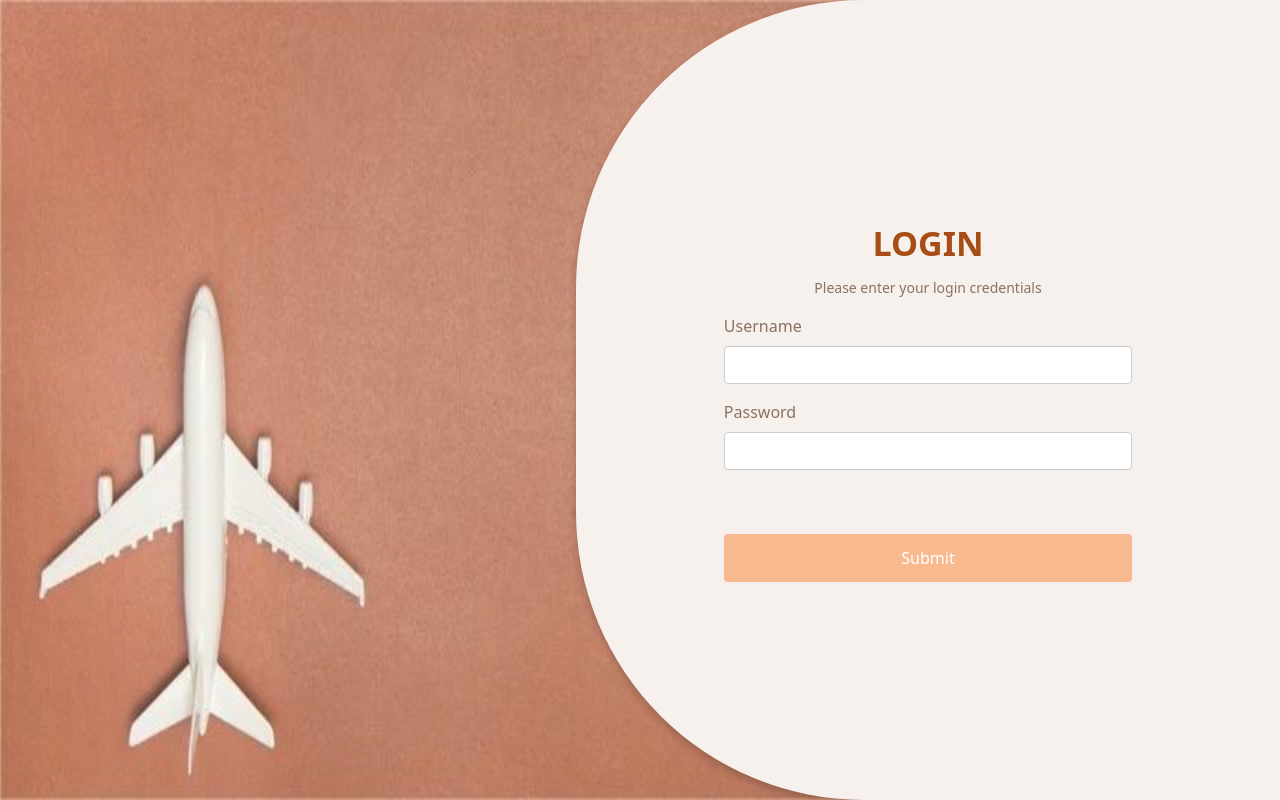
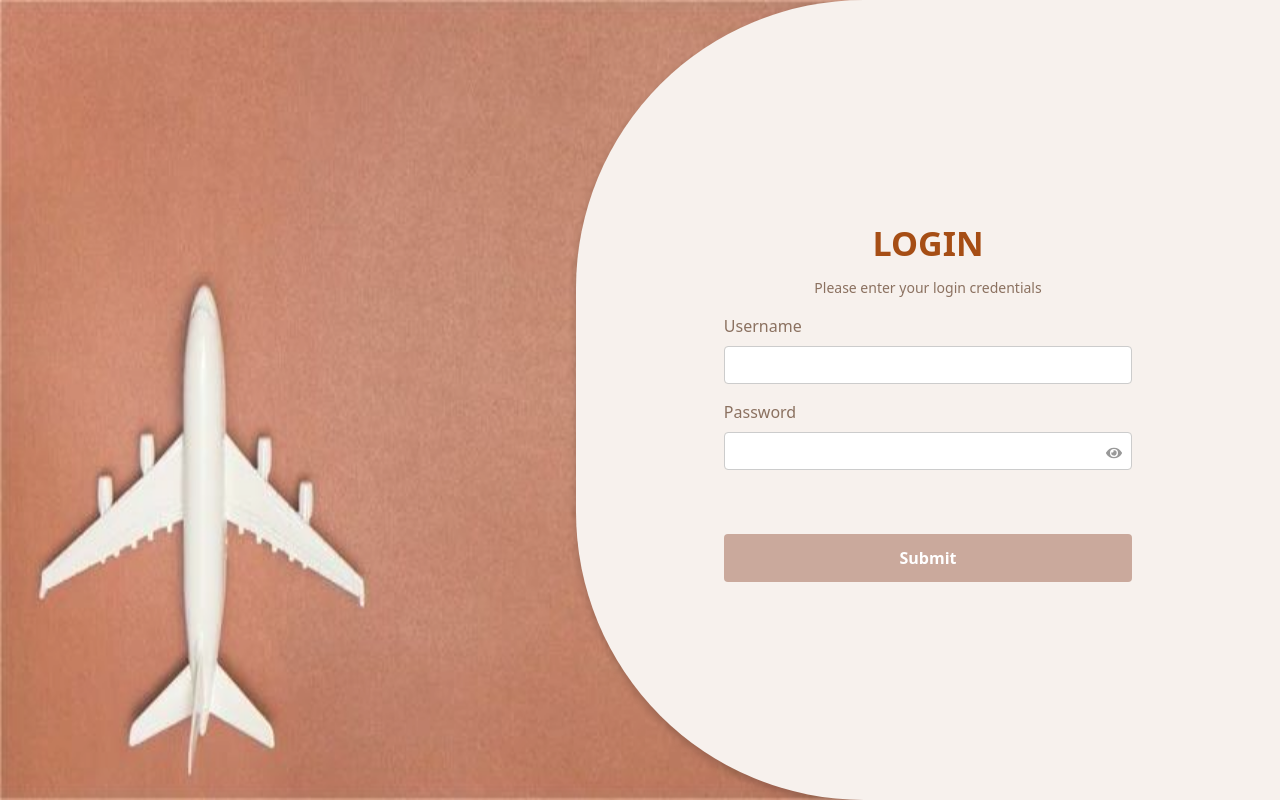
Before and after one commit to gem-parul/Flight_booking, a React (Create React App) app: page / in a window 1280 px wide. Built offline with nearby package versions, Linux system fonts and the light colour scheme.

Commit message:
new changes added

```diff
--- a/src/Pages/Dashboard/Dashboard.js
+++ b/src/Pages/Dashboard/Dashboard.js
@@ -6,7 +6,7 @@ import FilterBar from "./../FilterBar/FilterBar";
 import { FaSignOutAlt } from "react-icons/fa";
 import "./Dashboard.scss";
 
-const Dashboard = ({ location }) => {
+const Dashboard = () => {
   const navigate = useNavigate();
   const [flights, setFlights] = useState([]);
   const [activeFilters, setActiveFilters] = useState([]);
@@ -24,6 +24,10 @@ const Dashboard = ({ location }) => {
     setActiveFilters(storedFilters);
   }, []);
 
+  /**
+   * Method to apply filters
+   * @param {*} newFilters
+   */
   const applyFilters = (newFilters) => {
     setActiveFilters(newFilters);
     localStorage.setItem("activeFilters", JSON.stringify(newFilters));
--- a/src/shared/Components/Login/Login.js
+++ b/src/shared/Components/Login/Login.js
@@ -1,8 +1,10 @@
-import React, { useState } from "react";
+import React, { useState, useEffect } from "react";
 import { useNavigate } from "react-router-dom";
 import { showToast } from "./../../utilities/generic-functions";
 import ToastNotification from "../ToastNotification/ToastNotification";
 import "./Login.scss";
+import { FaEye, FaEyeSlash } from "react-icons/fa"; // For eye icon
+
 const Login = () => {
   const navigate = useNavigate();
   const [input, setInput] = useState({
@@ -13,6 +15,24 @@ const Login = () => {
     username: "",
     password: "",
   });
+  const [showPassword, setShowPassword] = useState(false); // For toggling password visibility
+
+  const checkAutoFill = () => {
+    const usernameInput = document.getElementById("username").value;
+    const passwordInput = document.getElementById("password").value;
+
+    if (usernameInput) setErrors((prev) => ({ ...prev, username: validateUsername(usernameInput) }));
+    if (passwordInput) setErrors((prev) => ({ ...prev, password: validatePassword(passwordInput) }));
+
+    setInput({
+      username: usernameInput || "",
+      password: passwordInput || "",
+    });
+  };
+
+  useEffect(() => {
+    checkAutoFill();
+  }, []);
 
   const validateUsername = (username) => {
     const usernameRegex = /^[a-zA-Z]+$/;
@@ -65,8 +85,8 @@ const Login = () => {
         <div className="main-card">
           <form onSubmit={handleLogin}>
             <div className="form-group">
-              <span class="login-text">LOGIN</span>
-              <span class="cred">Please enter your login credentials</span>{" "}
+              <span className="login-text">LOGIN</span>
+              <span className="cred">Please enter your login credentials</span>
             </div>
             <div className="form-group">
               <label htmlFor="username">Username</label>
@@ -83,16 +103,23 @@ const Login = () => {
               )}
             </div>
             <div className="form-group">
-              {" "}
               <label htmlFor="password">Password</label>
+              <div className="password-input-container">
                 <input
-                type="password"
+                  type={showPassword ? "text" : "password"}
                   className="form-control"
                   name="password"
                   value={input.password}
                   onChange={handleInputChange}
                   id="password"
                 />
+                <span
+                  className="password-toggle-icon"
+                  onClick={() => setShowPassword(!showPassword)}
+                >
+                  {showPassword ? <FaEyeSlash /> : <FaEye />}
+                </span>
+              </div>
               {errors.password && (
                 <small className="text-danger">{errors.password}</small>
               )}
@@ -100,7 +127,7 @@ const Login = () => {
             <button
               type="submit"
               disabled={!isFormValid}
-              className=" submit-button"
+              className="submit-button"
             >
               Submit
             </button>
--- a/src/shared/Components/Login/Login.scss
+++ b/src/shared/Components/Login/Login.scss
@@ -22,6 +22,24 @@
   align-items: center;
   background-color: rgb(247 241 237);
 }
+.password-input-container {
+  position: relative;
+}
+
+.password-input-container input {
+  width: 100%;
+  padding-right: 40px;
+}
+
+.password-toggle-icon {
+  position: absolute;
+  right: 10px;
+  top: 50%;
+  transform: translateY(-50%);
+  cursor: pointer;
+  color: #999;
+}
+
 form {
   width: 58%;
 }
@@ -76,7 +94,8 @@ form {
   border: none;
   border-radius: 4px;
   cursor: pointer;
-  background-color: #a64e15;
+  background-color: #bb6f52;
+  font-weight: 700;
   color: white;
   margin-top: 8vh;
   &:hover {
@@ -84,7 +103,7 @@ form {
   }
 
   &[disabled] {
-    background-color: #f8b98f;
+    background-color: #caa99c;
     cursor: default;
   }
 }
--- a/src/shared/Components/NotFound/NotFound.js
+++ b/src/shared/Components/NotFound/NotFound.js
@@ -1,9 +1,7 @@
-// NotFound.js
 import React from 'react';
 import { Link } from 'react-router-dom';
 import "./NotFound.scss";
 const NotFound = () => {
-    // Check if user is logged in
     const isLoggedIn = localStorage.getItem('isLoggedIn') === 'true';
 
     return (
```
Lines whose indentation alone changed are shown as unchanged.
